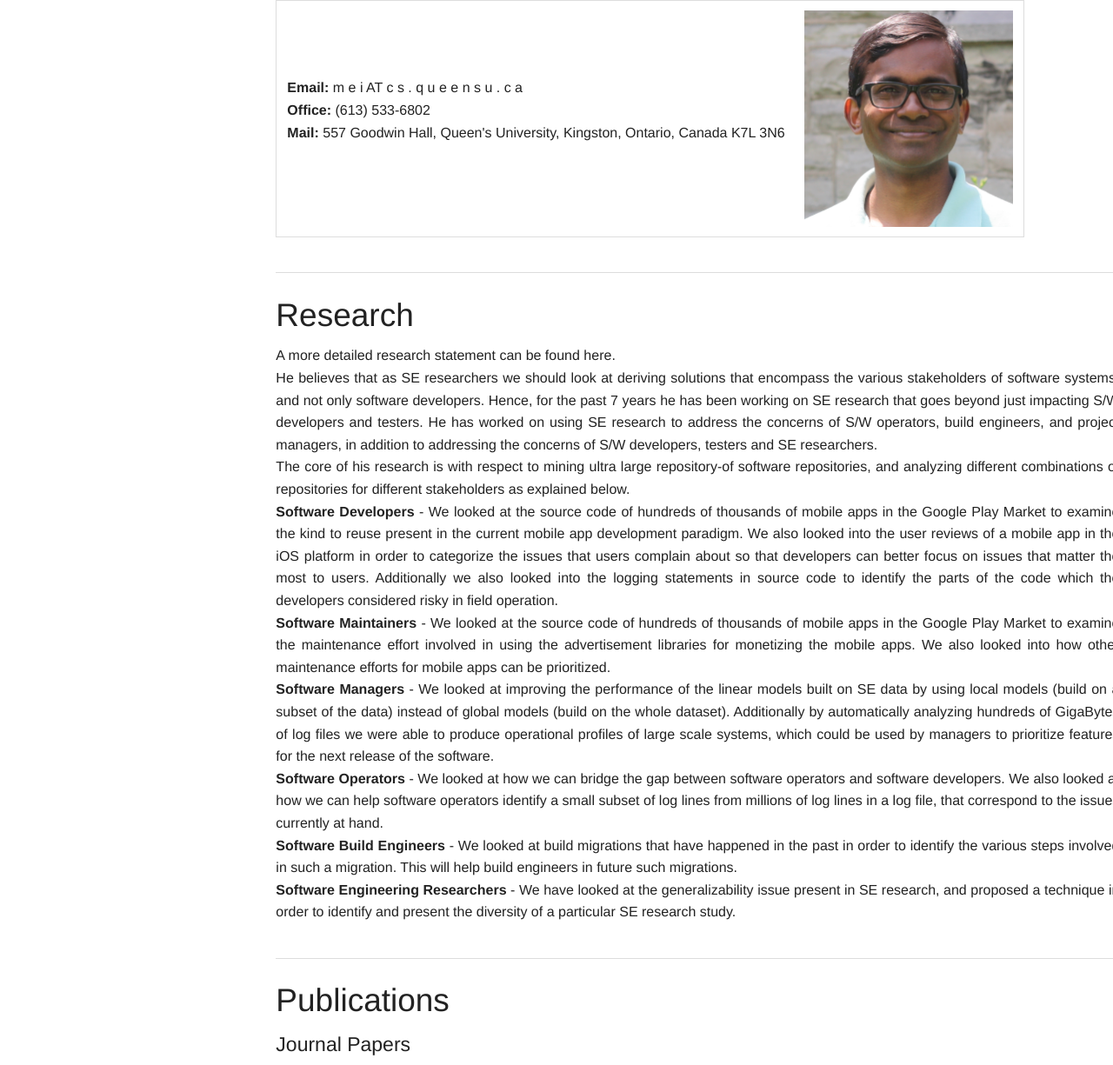
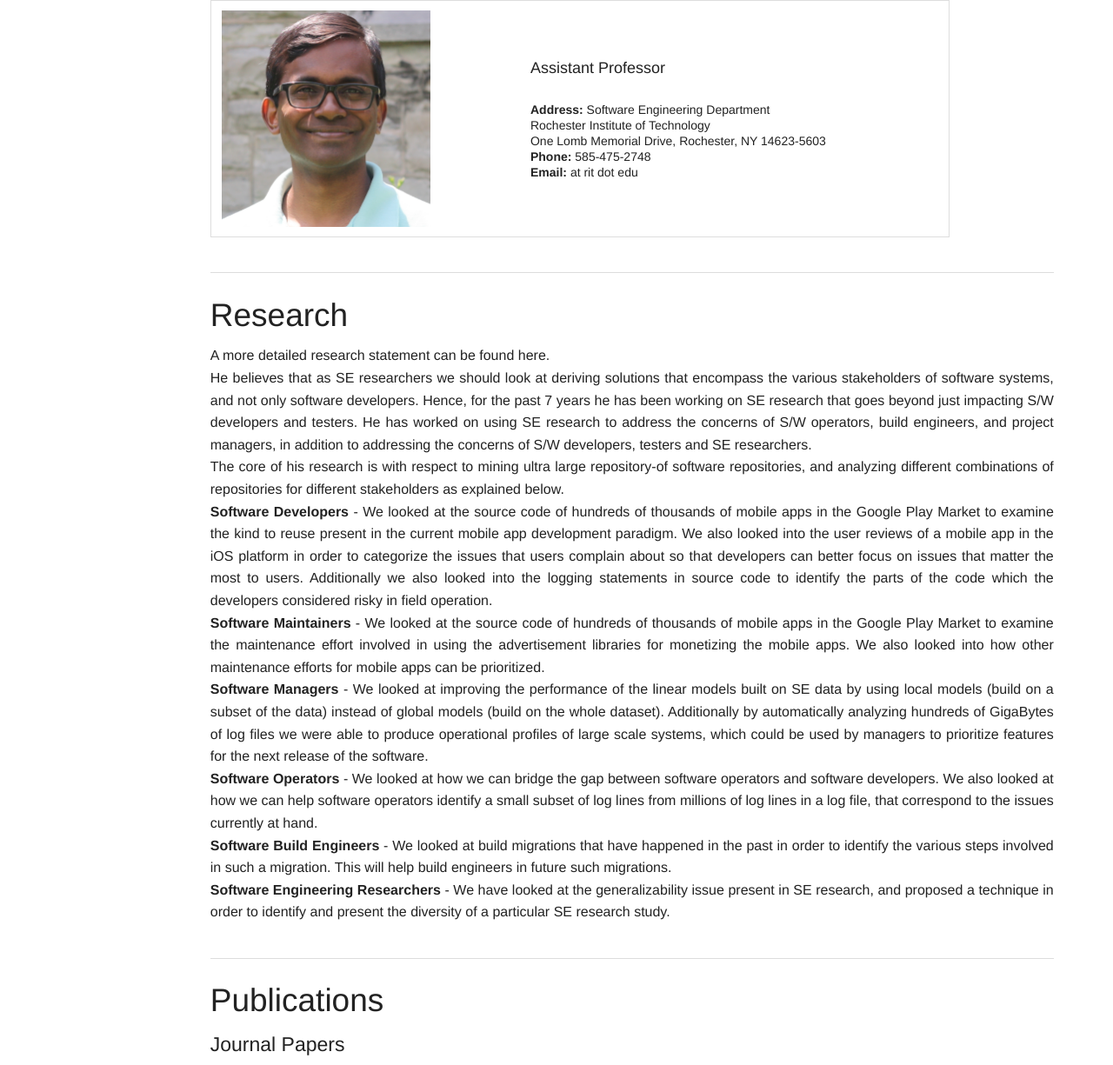
Before and after one commit to meido/meido.github.io, a Jekyll site: the page built from index.html, in a window 1280 px wide. Shown: the part 100-1325 px from the top of the page at 87% size. Built offline with Jekyll 4.4.1, drawn with Linux system fonts in a browser that asks for light colours; Markdown is read by kramdown in place of the engine named in the settings; grey boxes are pictures that could not be loaded.

Commit message:
fixed browser display compatibility issue

```diff
--- a/index.html
+++ b/index.html
@@ -5,17 +5,22 @@ title: Mei Nagappan
 
 <div class="row">
 	<div class="large-12 columns">
-		<table>
+		<table width="850">
 			<tr>
 				<td>
-					<p class="textblock">
-						<b>Email:</b> m e i AT c s . q u e e n s u . c a
-						<br><b>Office:</b> (613) 533-6802
-						<br><b>Mail:</b> 557 Goodwin Hall, Queen's University, Kingston, Ontario, Canada K7L 3N6
-					</p>
+						<img src="/assets/shane_new.jpg" width=240px />
+
 				</td>
 				<td>
-					<img src="/assets/shane_new.jpg" width=240px />
+
+					<p class="textblock">
+						<h5>Assistant Professor</h5>
+						<br><b>Address:</b>	Software Engineering Department
+						<br>Rochester Institute of Technology
+						<br>One Lomb Memorial Drive, Rochester, NY 14623-5603
+						<br><b>Phone:</b>	585-475-2748
+						<br><b>Email:</b>	<email> at rit dot edu
+					</p>
 				</td>
 			</tr>
 		</table>
```
Also changed, not shown: css/foundation.css, 1 other file.
